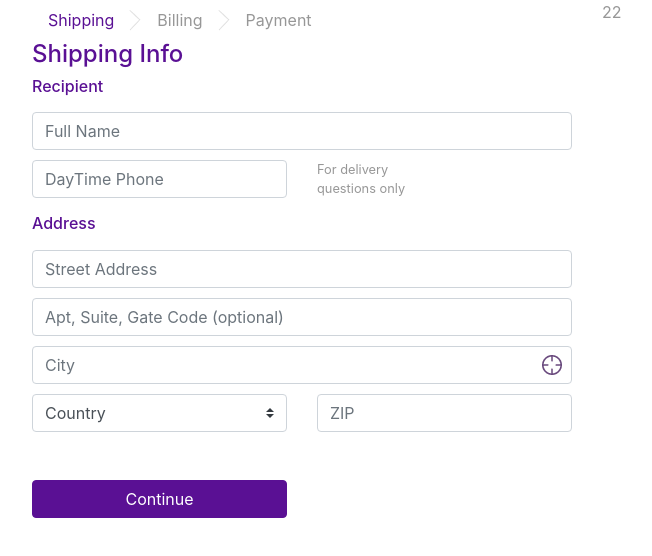
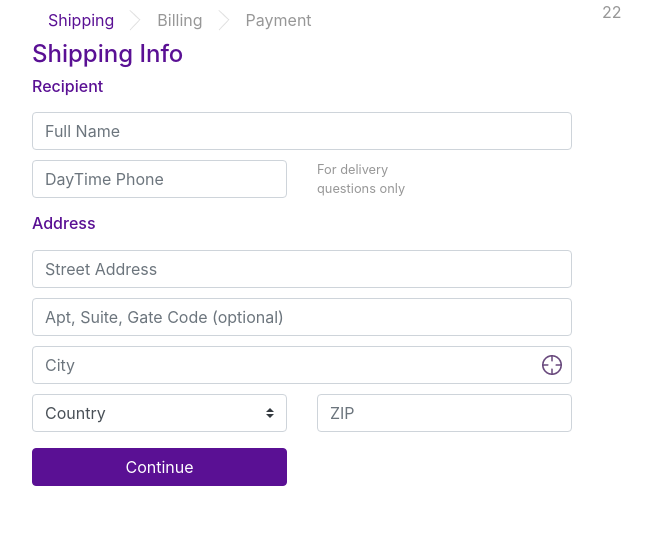
Before and after one commit to eich47/order, a Vue app: page / in a window 1280 px wide. Shown: the top 556 px of the page, without its empty margins (53-705 px from the left). Built offline with nearby package versions, Linux system fonts and the light colour scheme.

Commit message:
перенес классы

```diff
--- a/src/components/FormUserInfo.vue
+++ b/src/components/FormUserInfo.vue
@@ -36,8 +36,8 @@
           </b-col>
         </b-row>
       </b-container>
-      <div class="col-6 pl-0">
-        <b-button class="mt-5" block type="submit" variant="primary">
+      <div class="col-6 pl-0 mt-3">
+        <b-button block type="submit" variant="primary">
           Continue
         </b-button>
       </div>
```
